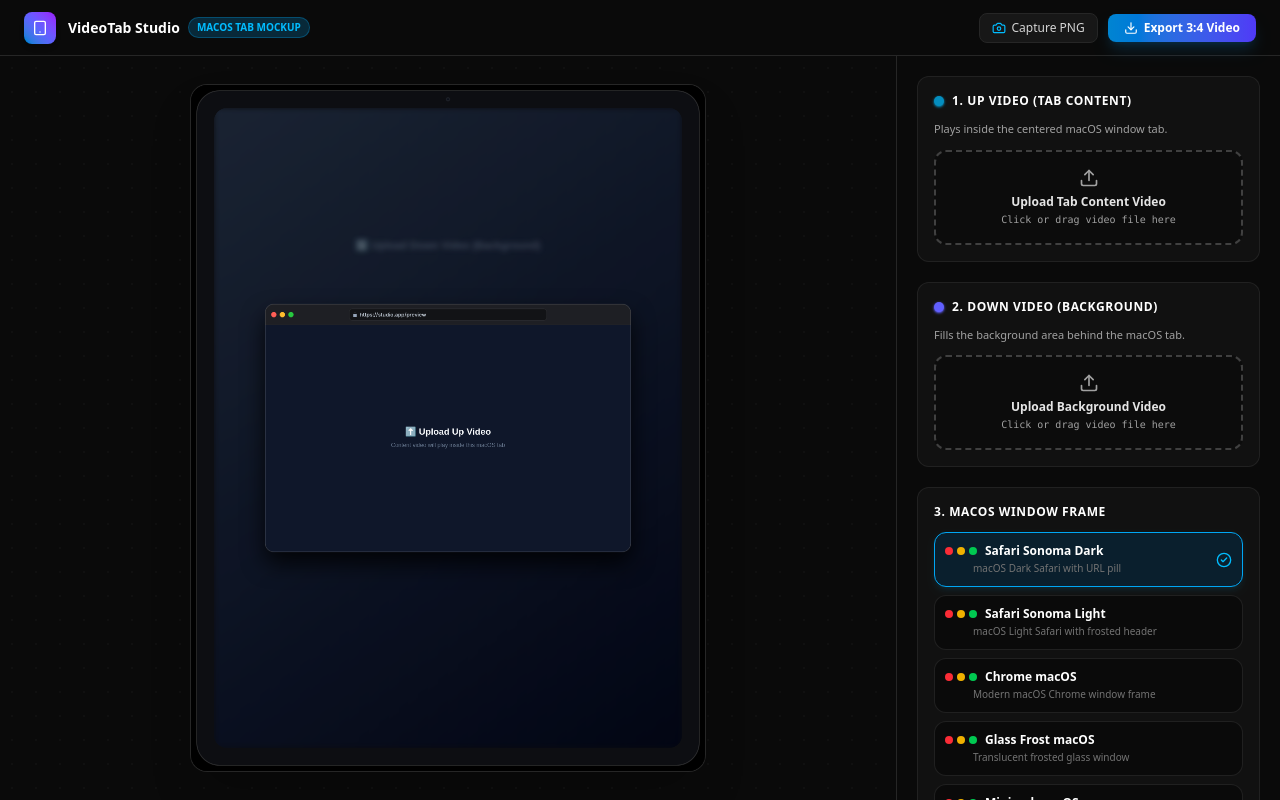
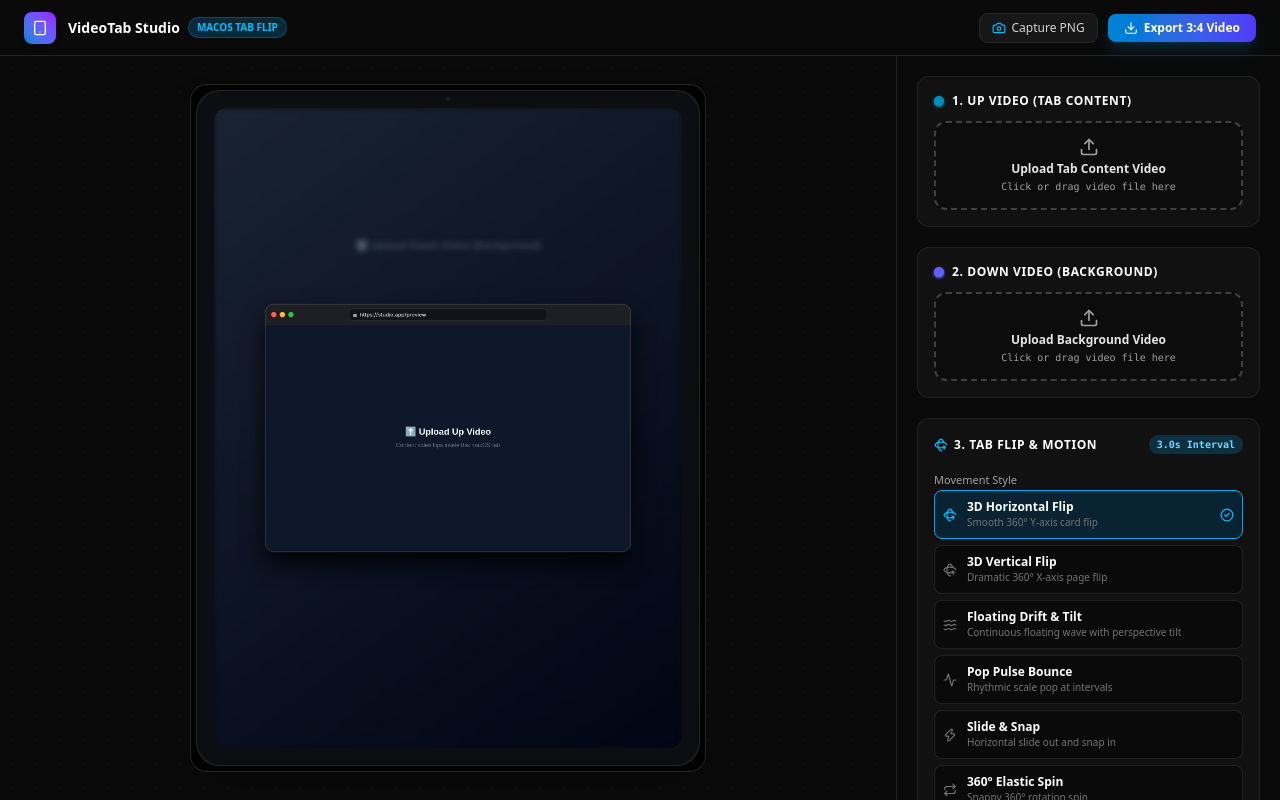
Before and after one commit to waqasulhaqqureshi/studio, a Next.js app: page / in a window 1280 px wide. Built offline with nearby package versions, Linux system fonts and the light colour scheme.

Commit message:
feat: add inside tab flip animations with configurable interval, movement styles, and seamless video export
Co-authored-by: arena-agent <297053741+arena-agent@users.noreply.github.com>

```diff
--- a/app/page.tsx
+++ b/app/page.tsx
@@ -1,7 +1,7 @@
 'use client';
 
 import React, { useState, useRef, useEffect, useCallback } from 'react';
-import { StudioState, MacOsFrameStyle } from '@/lib/types';
+import { StudioState, MacOsFrameStyle, TabAnimationType } from '@/lib/types';
 import { renderStudioFrame } from '@/lib/canvasRenderer';
 import { StudioVideoExporter, ExportProgress } from '@/lib/videoExporter';
 import {
@@ -13,9 +13,13 @@ import {
   X,
   Loader2,
   Trash2,
-  Sparkles,
   Globe,
-  HardDrive
+  HardDrive,
+  Rotate3d,
+  Activity,
+  Waves,
+  Zap,
+  Repeat
 } from 'lucide-react';
 
 const INITIAL_STATE: StudioState = {
@@ -26,6 +30,9 @@ const INITIAL_STATE: StudioState = {
   macFrameStyle: 'safari-sonoma-dark',
   tabTitle: 'studio.app',
   tabUrl: 'https://studio.app/preview',
+  animationType: '3d-flip-h',
+  flipInterval: 3.0,
+  animationSpeed: 1.0,
   showTabletBezel: true,
   duration: 10,
   currentTime: 0,
@@ -38,6 +45,16 @@ const MAC_STYLES: { id: MacOsFrameStyle; name: string; desc: string }[] = [
   { id: 'chrome-macos', name: 'Chrome macOS', desc: 'Modern macOS Chrome window frame' },
   { id: 'glass-frost-mac', name: 'Glass Frost macOS', desc: 'Translucent frosted glass window' },
   { id: 'minimal-mac', name: 'Minimal macOS', desc: 'Clean titlebar with traffic lights' },
+];
+
+const ANIMATION_PRESETS: { id: TabAnimationType; name: string; desc: string; icon: React.ComponentType<{ className?: string }> }[] = [
+  { id: '3d-flip-h', name: '3D Horizontal Flip', desc: 'Smooth 360° Y-axis card flip', icon: Rotate3d },
+  { id: '3d-flip-v', name: '3D Vertical Flip', desc: 'Dramatic 360° X-axis page flip', icon: Rotate3d },
+  { id: 'floating-wave', name: 'Floating Drift & Tilt', desc: 'Continuous floating wave with perspective tilt', icon: Waves },
+  { id: 'pulse-bounce', name: 'Pop Pulse Bounce', desc: 'Rhythmic scale pop at intervals', icon: Activity },
+  { id: 'slide-snap', name: 'Slide & Snap', desc: 'Horizontal slide out and snap in', icon: Zap },
+  { id: 'spin-360', name: '360° Elastic Spin', desc: 'Snappy 360° rotation spin', icon: Repeat },
+  { id: 'none', name: 'Static Centered', desc: 'No animation, stays firmly centered', icon: Tablet },
 ];
 
 export default function StudioPage() {
@@ -107,9 +124,9 @@ export default function StudioPage() {
     }
   }, [state.isExporting]);
 
-  // 60 FPS Canvas Render Loop (Active when not exporting)
+  // 60 FPS Canvas Render Loop
   useEffect(() => {
-    if (state.isExporting) return; // Freeze preview loop while exporting for max rendering performance
+    if (state.isExporting) return;
 
     let animId: number;
     const canvas = canvasRef.current;
@@ -160,9 +177,18 @@ export default function StudioPage() {
 
     animId = requestAnimationFrame(loop);
     return () => cancelAnimationFrame(animId);
-  }, [state.isExporting, state.macFrameStyle, state.showTabletBezel, state.tabTitle, state.tabUrl]);
+  }, [
+    state.isExporting,
+    state.macFrameStyle,
+    state.showTabletBezel,
+    state.tabTitle,
+    state.tabUrl,
+    state.animationType,
+    state.flipInterval,
+    state.animationSpeed
+  ]);
 
-  // Update duration when tab metadata loads
+  // Duration sync
   const handleTabLoadedMetadata = useCallback(() => {
     const tab = tabVideoRef.current;
     if (tab && tab.duration && !isNaN(tab.duration)) {
@@ -216,7 +242,7 @@ export default function StudioPage() {
     showToast('Background video removed');
   };
 
-  // HD Poster Frame Screenshot
+  // HD Poster Screenshot
   const handleCaptureScreenshot = () => {
     const exporter = new StudioVideoExporter();
     const dataUrl = exporter.captureStillFrame(state, bgVideoRef.current, tabVideoRef.current);
@@ -224,7 +250,7 @@ export default function StudioPage() {
 
     const a = document.createElement('a');
     a.href = dataUrl;
-    a.download = `macos-tab-mockup-${Date.now()}.png`;
+    a.download = `macos-tab-flip-${Date.now()}.png`;
     document.body.appendChild(a);
     a.click();
     document.body.removeChild(a);
@@ -313,14 +339,13 @@ export default function StudioPage() {
             <div className="flex items-center space-x-2">
               <span className="font-bold text-sm text-white">VideoTab Studio</span>
               <span className="text-[10px] uppercase font-bold px-2 py-0.5 rounded-full bg-sky-500/20 text-sky-400 border border-sky-500/30">
-                macOS Tab Mockup
+                macOS Tab Flip
               </span>
             </div>
           </div>
         </div>
 
         <div className="flex items-center space-x-2.5">
-          {/* HD Screenshot */}
           <button
             onClick={handleCaptureScreenshot}
             className="px-3 py-1.5 rounded-lg bg-neutral-900 hover:bg-neutral-800 border border-neutral-800 hover:border-neutral-700 text-neutral-300 hover:text-white text-xs font-medium transition-all flex items-center space-x-1.5"
@@ -330,7 +355,6 @@ export default function StudioPage() {
             <span className="hidden sm:inline">Capture PNG</span>
           </button>
 
-          {/* Export Video */}
           <button
             onClick={() => {
               setShowExportModal(true);
@@ -348,11 +372,10 @@ export default function StudioPage() {
 
       {/* Main Workspace */}
       <div className="flex-1 flex flex-col md:flex-row overflow-hidden relative">
-        {/* Left / Center Canvas Preview Stage */}
+        {/* Left Canvas Preview Stage */}
         <div className="flex-1 flex flex-col items-center justify-center p-4 sm:p-6 bg-neutral-950/80 relative overflow-hidden">
           <div className="absolute inset-0 bg-[radial-gradient(#27272a_1px,transparent_1px)] [background-size:24px_24px] opacity-20 pointer-events-none"></div>
 
-          {/* 3:4 Portrait Canvas Container */}
           <div
             className="relative shadow-2xl rounded-2xl overflow-hidden bg-black ring-1 ring-neutral-800 transition-all"
             style={{
@@ -370,7 +393,7 @@ export default function StudioPage() {
           </div>
         </div>
 
-        {/* Right Sidebar: Clean, Ultra-Solid macOS Frame Controls */}
+        {/* Right Sidebar */}
         <div className="w-full md:w-88 lg:w-96 border-t md:border-t-0 md:border-l border-neutral-800 bg-neutral-950 p-5 overflow-y-auto custom-scrollbar space-y-5 shrink-0 z-10">
 
           {/* SECTION 1: Up Layer (Tab Content Video) */}
@@ -392,9 +415,6 @@ export default function StudioPage() {
                 </button>
               )}
             </div>
-            <p className="text-[11px] text-neutral-400">
-              Plays inside the centered macOS window tab.
-            </p>
 
             <input
               ref={tabFileInputRef}
@@ -412,13 +432,13 @@ export default function StudioPage() {
                 const file = e.dataTransfer.files?.[0];
                 if (file) handleTabFileUpload(file);
               }}
-              className={`border-2 border-dashed rounded-xl p-4 text-center cursor-pointer transition-all group ${
+              className={`border-2 border-dashed rounded-xl p-3.5 text-center cursor-pointer transition-all group ${
                 state.tabVideoName
                   ? 'border-sky-500/60 bg-sky-950/20 hover:bg-sky-950/30'
                   : 'border-neutral-700 hover:border-sky-500/80 bg-neutral-950/60 hover:bg-neutral-900/80'
               }`}
             >
-              <Upload className="w-5 h-5 mx-auto text-neutral-400 group-hover:text-sky-400 transition-colors mb-1.5" />
+              <Upload className="w-5 h-5 mx-auto text-neutral-400 group-hover:text-sky-400 transition-colors mb-1" />
               <p className="text-xs font-semibold text-neutral-200 group-hover:text-white">
                 {state.tabVideoName ? 'Replace Tab Video' : 'Upload Tab Content Video'}
               </p>
@@ -447,9 +467,6 @@ export default function StudioPage() {
                 </button>
               )}
             </div>
-            <p className="text-[11px] text-neutral-400">
-              Fills the background area behind the macOS tab.
-            </p>
 
             <input
               ref={bgFileInputRef}
@@ -467,13 +484,13 @@ export default function StudioPage() {
                 const file = e.dataTransfer.files?.[0];
                 if (file) handleBgFileUpload(file);
               }}
-              className={`border-2 border-dashed rounded-xl p-4 text-center cursor-pointer transition-all group ${
+              className={`border-2 border-dashed rounded-xl p-3.5 text-center cursor-pointer transition-all group ${
                 state.bgVideoName
                   ? 'border-indigo-500/60 bg-indigo-950/20 hover:bg-indigo-950/30'
                   : 'border-neutral-700 hover:border-indigo-500/80 bg-neutral-950/60 hover:bg-neutral-900/80'
               }`}
             >
-              <Upload className="w-5 h-5 mx-auto text-neutral-400 group-hover:text-indigo-400 transition-colors mb-1.5" />
+              <Upload className="w-5 h-5 mx-auto text-neutral-400 group-hover:text-indigo-400 transition-colors mb-1" />
               <p className="text-xs font-semibold text-neutral-200 group-hover:text-white">
                 {state.bgVideoName ? 'Replace Background Video' : 'Upload Background Video'}
               </p>
@@ -483,48 +500,127 @@ export default function StudioPage() {
             </div>
           </div>
 
-          {/* SECTION 3: Authentic macOS Tab Frame Styles */}
+          {/* SECTION 3: Tab Movement & Flip Animation Engine */}
+          <div className="space-y-3 bg-neutral-900/60 p-4 rounded-xl border border-neutral-800/80">
+            <div className="flex items-center justify-between">
+              <h3 className="font-bold text-xs uppercase tracking-wider text-white flex items-center space-x-1.5">
+                <Rotate3d className="w-3.5 h-3.5 text-sky-400" />
+                <span>3. Tab Flip & Motion</span>
+              </h3>
+              <span className="text-[10px] px-2 py-0.5 rounded-full bg-sky-500/20 text-sky-300 font-semibold font-mono">
+                {state.flipInterval.toFixed(1)}s Interval
+              </span>
+            </div>
+
+            {/* Animation Style Selector */}
+            <div className="space-y-1.5">
+              <label className="text-[11px] text-neutral-400">Movement Style</label>
+              <div className="grid grid-cols-1 gap-1.5">
+                {ANIMATION_PRESETS.map((anim) => {
+                  const isSelected = state.animationType === anim.id;
+                  const Icon = anim.icon;
+                  return (
+                    <button
+                      key={anim.id}
+                      onClick={() => setState((p) => ({ ...p, animationType: anim.id }))}
+                      className={`w-full text-left p-2 rounded-lg border transition-all flex items-center justify-between ${
+                        isSelected
+                          ? 'bg-sky-950/60 border-sky-500 text-white shadow-sm'
+                          : 'bg-neutral-950 border-neutral-800/80 text-neutral-400 hover:text-white hover:bg-neutral-900'
+                      }`}
+                    >
+                      <div className="flex items-center space-x-2.5 truncate">
+                        <Icon className={`w-3.5 h-3.5 shrink-0 ${isSelected ? 'text-sky-400' : 'text-neutral-500'}`} />
+                        <div>
+                          <span className="text-xs font-semibold text-white block">{anim.name}</span>
+                          <span className="text-[10px] text-neutral-500 block truncate">{anim.desc}</span>
+                        </div>
+                      </div>
+                      {isSelected && <CheckCircle2 className="w-3.5 h-3.5 text-sky-400 shrink-0 ml-2" />}
+                    </button>
+                  );
+                })}
+              </div>
+            </div>
+
+            {/* User Input: Flip Interval Slider & Quick Presets */}
+            {state.animationType !== 'none' && (
+              <div className="space-y-2 pt-2 border-t border-neutral-800/80">
+                <div className="flex justify-between text-xs text-neutral-300">
+                  <span>Flip Interval (Seconds)</span>
+                  <span className="font-mono text-sky-400 font-bold">{state.flipInterval.toFixed(1)}s</span>
+                </div>
+
+                <input
+                  type="range"
+                  min="1.0"
+                  max="10.0"
+                  step="0.5"
+                  value={state.flipInterval}
+                  onChange={(e) => setState((p) => ({ ...p, flipInterval: parseFloat(e.target.value) }))}
+                  className="w-full h-1.5 bg-neutral-800 rounded-lg appearance-none cursor-pointer accent-sky-500"
+                />
+
+                {/* Quick Interval Buttons */}
+                <div className="flex items-center justify-between space-x-1 pt-1">
+                  {[1.0, 2.0, 3.0, 4.0, 5.0, 8.0].map((sec) => (
+                    <button
+                      key={sec}
+                      onClick={() => setState((p) => ({ ...p, flipInterval: sec }))}
+                      className={`flex-1 py-1 rounded text-[10px] font-mono font-medium transition-all ${
+                        state.flipInterval === sec
+                          ? 'bg-sky-600 text-white font-bold'
+                          : 'bg-neutral-950 text-neutral-400 hover:text-white border border-neutral-800'
+                      }`}
+                    >
+                      {sec}s
+                    </button>
+                  ))}
+                </div>
+              </div>
+            )}
+          </div>
+
+          {/* SECTION 4: macOS Tab Frame Styles */}
           <div className="space-y-3 bg-neutral-900/60 p-4 rounded-xl border border-neutral-800/80">
             <h3 className="font-bold text-xs uppercase tracking-wider text-white">
-              3. macOS Window Frame
+              4. macOS Window Chrome
             </h3>
 
-            <div className="space-y-2">
+            <div className="space-y-1.5">
               {MAC_STYLES.map((style) => {
                 const isSelected = state.macFrameStyle === style.id;
                 return (
                   <button
                     key={style.id}
                     onClick={() => setState((p) => ({ ...p, macFrameStyle: style.id }))}
-                    className={`w-full text-left p-2.5 rounded-xl border transition-all flex items-center justify-between ${
+                    className={`w-full text-left p-2 rounded-lg border transition-all flex items-center justify-between ${
                       isSelected
-                        ? 'bg-sky-950/50 border-sky-500 text-white shadow-md shadow-sky-500/10'
+                        ? 'bg-sky-950/50 border-sky-500 text-white shadow-sm'
                         : 'bg-neutral-950 border-neutral-800/80 text-neutral-400 hover:text-white hover:bg-neutral-900'
                     }`}
                   >
                     <div>
-                      <div className="flex items-center space-x-2">
-                        {/* Traffic light icon preview */}
-                        <div className="flex items-center space-x-1">
-                          <span className="w-2 h-2 rounded-full bg-red-500"></span>
-                          <span className="w-2 h-2 rounded-full bg-yellow-500"></span>
-                          <span className="w-2 h-2 rounded-full bg-green-500"></span>
+                      <div className="flex items-center space-x-1.5">
+                        <div className="flex items-center space-x-0.5">
+                          <span className="w-1.5 h-1.5 rounded-full bg-red-500"></span>
+                          <span className="w-1.5 h-1.5 rounded-full bg-yellow-500"></span>
+                          <span className="w-1.5 h-1.5 rounded-full bg-green-500"></span>
                         </div>
                         <span className="text-xs font-semibold text-white">{style.name}</span>
                       </div>
-                      <p className="text-[10px] text-neutral-500 mt-0.5 pl-7">{style.desc}</p>
                     </div>
-                    {isSelected && <CheckCircle2 className="w-4 h-4 text-sky-400 shrink-0" />}
+                    {isSelected && <CheckCircle2 className="w-3.5 h-3.5 text-sky-400 shrink-0" />}
                   </button>
                 );
               })}
             </div>
 
             {/* Custom URL Pill / Title Input */}
-            <div className="space-y-1.5 pt-2 border-t border-neutral-800/80">
+            <div className="space-y-1 pt-2 border-t border-neutral-800/80">
               <label className="text-[11px] text-neutral-400 flex items-center space-x-1">
                 <Globe className="w-3 h-3 text-sky-400" />
-                <span>macOS URL Bar Text</span>
+                <span>macOS URL Bar</span>
               </label>
               <input
                 type="text"
@@ -551,7 +647,7 @@ export default function StudioPage() {
         </div>
       </div>
 
-      {/* Export Modal with Total MBs Display & Lossless Compression */}
+      {/* Export Modal */}
       {showExportModal && (
         <div className="fixed inset-0 z-50 flex items-center justify-center bg-black/85 backdrop-blur-md p-4 animate-in fade-in">
           <div className="bg-neutral-900 border border-neutral-800 rounded-2xl w-full max-w-md p-6 shadow-2xl space-y-4">
@@ -577,12 +673,16 @@ export default function StudioPage() {
                     <span className="font-mono text-white">1080 × 1440 (3:4 HD)</span>
                   </div>
                   <div className="flex justify-between">
-                    <span className="text-neutral-400">Compression:</span>
-                    <span className="font-mono text-emerald-400">Smart VP9 High-Efficiency</span>
+                    <span className="text-neutral-400">Tab Animation:</span>
+                    <span className="font-mono text-sky-300 capitalize">{state.animationType.replace('-', ' ')}</span>
                   </div>
                   <div className="flex justify-between">
-                    <span className="text-neutral-400">Preview Engine:</span>
-                    <span className="font-mono text-sky-400">Auto-Paused During Render</span>
+                    <span className="text-neutral-400">Flip Interval:</span>
+                    <span className="font-mono text-sky-300">{state.flipInterval}s cycle</span>
+                  </div>
+                  <div className="flex justify-between">
+                    <span className="text-neutral-400">Compression:</span>
+                    <span className="font-mono text-emerald-400">VP9 High-Efficiency</span>
                   </div>
                 </div>
 
@@ -601,7 +701,7 @@ export default function StudioPage() {
                 <Loader2 className="w-8 h-8 mx-auto text-sky-400 animate-spin" />
                 <div>
                   <h4 className="font-bold text-sm text-white">Rendering & Compressing...</h4>
-                  <p className="text-xs text-neutral-400 mt-1">Live preview is paused for maximum encoding speed</p>
+                  <p className="text-xs text-neutral-400 mt-1">Exporting frame-by-frame with 3D flip animation</p>
                 </div>
                 <div className="w-full h-2.5 bg-neutral-800 rounded-full overflow-hidden">
                   <div
--- a/lib/types.ts
+++ b/lib/types.ts
@@ -4,6 +4,15 @@ export type MacOsFrameStyle =
   | 'chrome-macos'
   | 'glass-frost-mac'
   | 'minimal-mac';
+
+export type TabAnimationType =
+  | '3d-flip-h'      // 3D Horizontal Flip
+  | '3d-flip-v'      // 3D Vertical Flip
+  | 'floating-wave'  // Smooth Floating & Tilt Drift
+  | 'pulse-bounce'   // Rhythmic Scale Pulse
+  | 'slide-snap'     // Horizontal Slide & Snap
+  | 'spin-360'       // 360 Spin Snap
+  | 'none';          // Static Centered
 
 export interface StudioState {
   // Video sources
@@ -17,6 +26,11 @@ export interface StudioState {
   tabTitle: string;
   tabUrl: string;
 
+  // Tab Movement & Flip Animation
+  animationType: TabAnimationType;
+  flipInterval: number; // in seconds (e.g. 3s, range 1 to 10s)
+  animationSpeed: number; // 0.5x to 2x (default 1.0)
+
   // Device Bezel
   showTabletBezel: boolean;
 
```
Also changed, not shown: lib/canvasRenderer.ts (+159 -21 lines).
